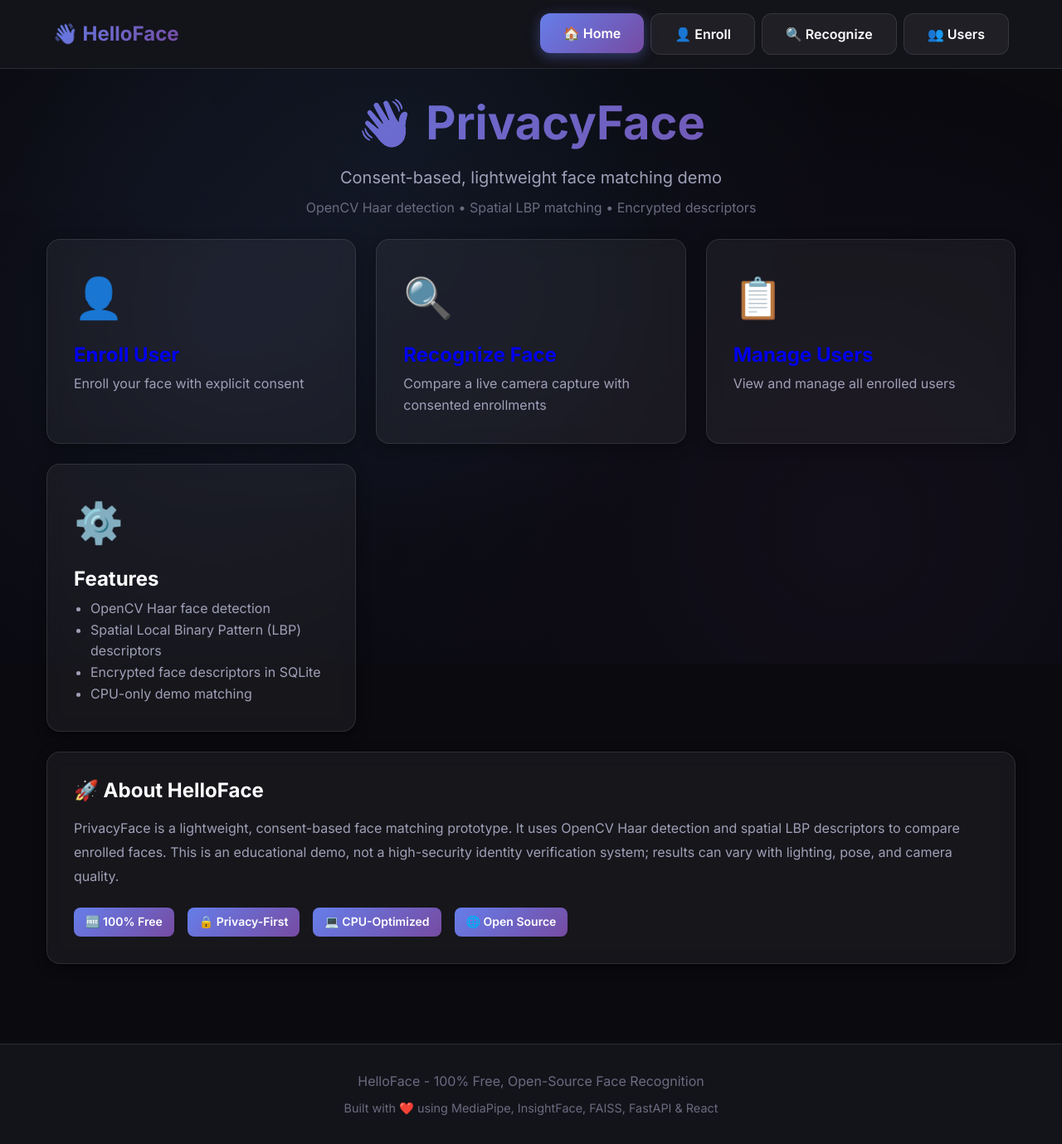
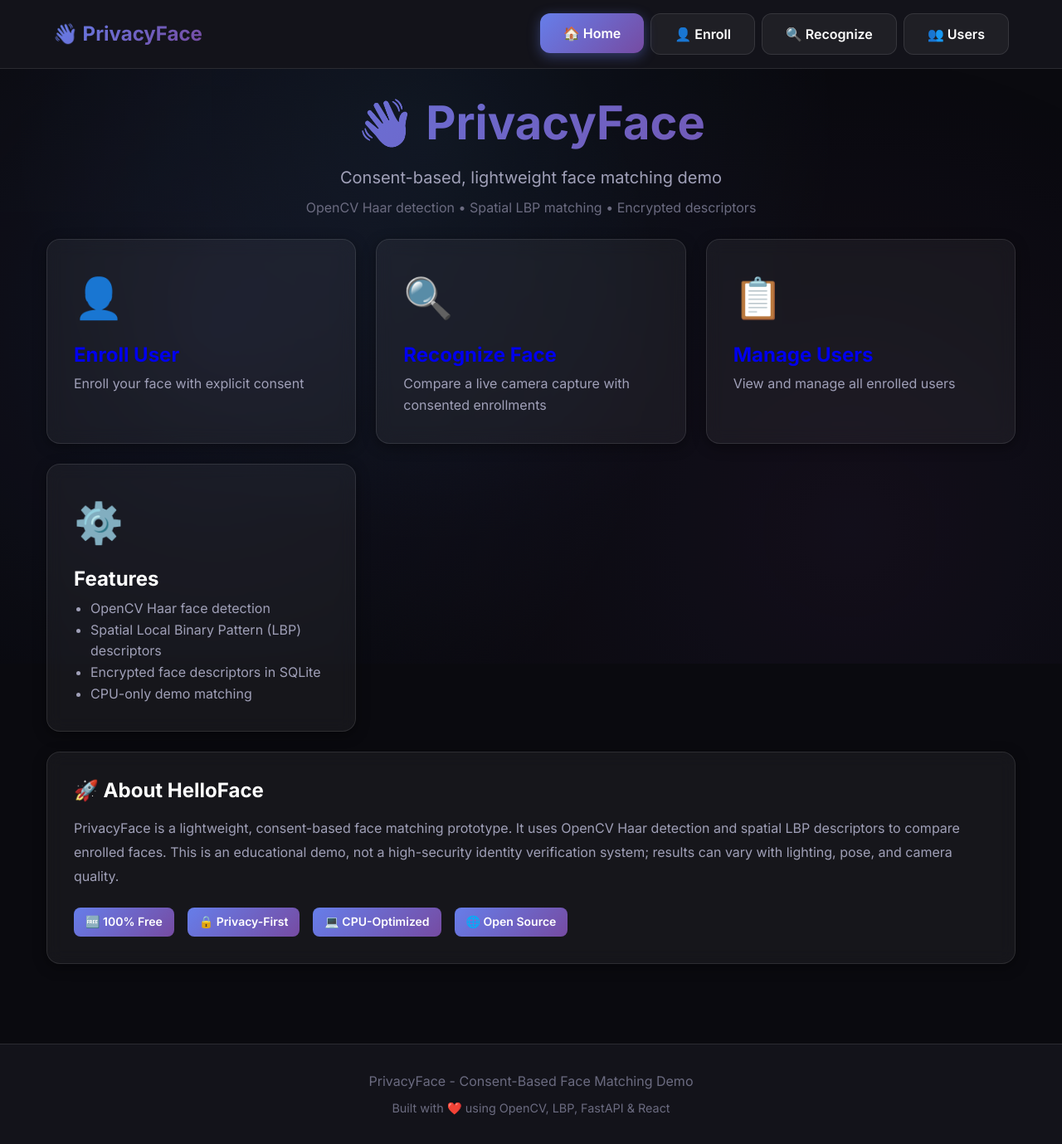
Before and after one commit to wildflowersajal/PrivacyFace-Project, a React (Vite) app in the folder frontend/: page / in a window 1280 px wide. Shown: the whole page at 83% size. Built offline with nearby package versions, Linux system fonts and the light colour scheme; no server answers.

Commit message:
Replace HelloFace branding with PrivacyFace

```diff
--- a/frontend/src/App.jsx
+++ b/frontend/src/App.jsx
@@ -40,7 +40,7 @@ const Navigation = () => {
                         WebkitTextFillColor: 'transparent',
                         backgroundClip: 'text'
                     }}>
-                        👋 HelloFace
+                        👋 PrivacyFace
                     </h2>
                 </Link>
 
@@ -92,10 +92,10 @@ const App = () => {
                 }}>
                     <div className="container text-center">
                         <p style={{ color: 'var(--color-text-muted)', margin: 0 }}>
-                            HelloFace - 100% Free, Open-Source Face Recognition
+                            PrivacyFace - Consent-Based Face Matching Demo
                         </p>
                         <p style={{ color: 'var(--color-text-muted)', margin: '0.5rem 0 0 0', fontSize: '0.9rem' }}>
-                            Built with ❤️ using MediaPipe, InsightFace, FAISS, FastAPI & React
+                            Built with ❤️ using OpenCV, LBP, FastAPI & React
                         </p>
                     </div>
                 </footer>
```
